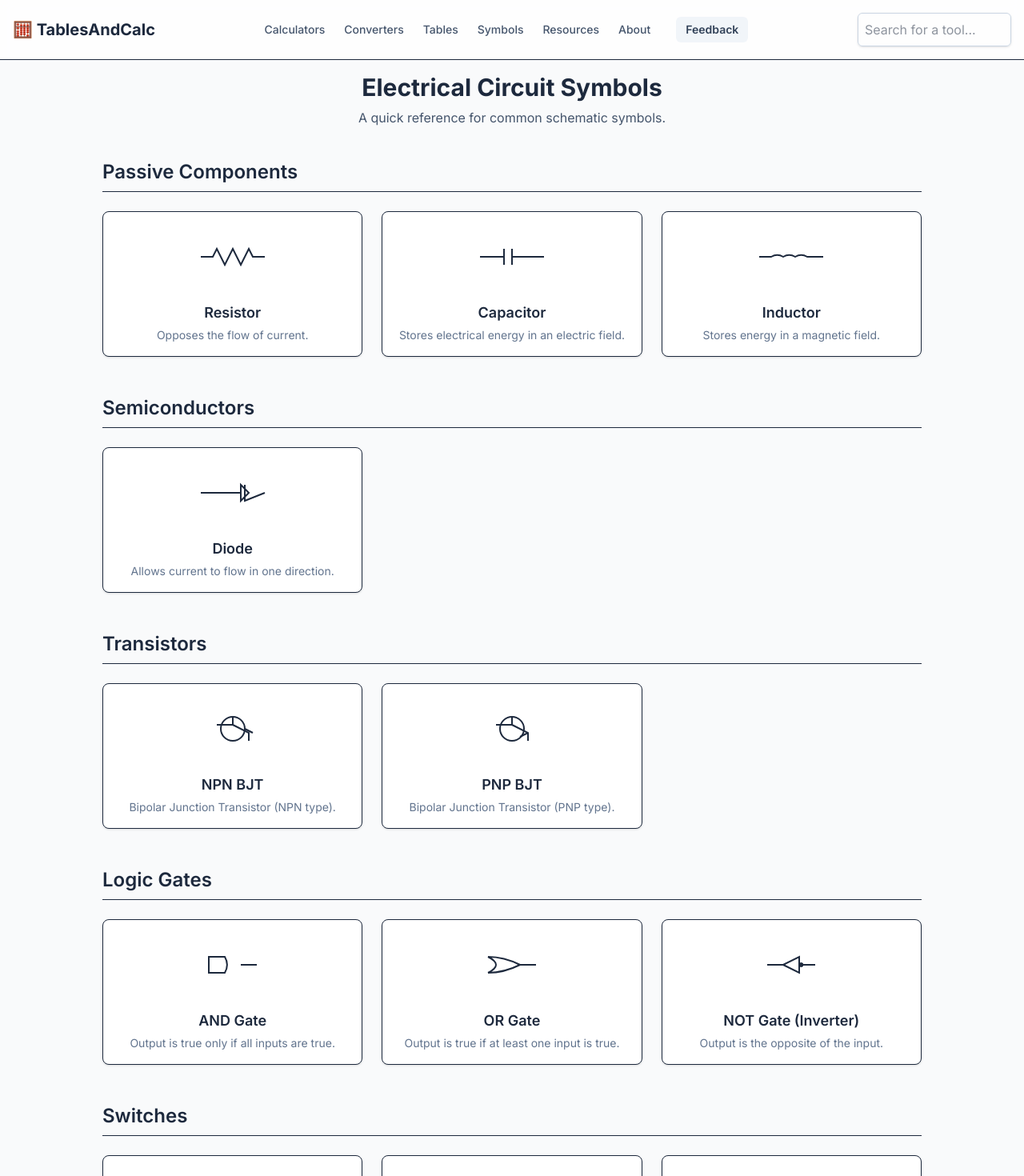
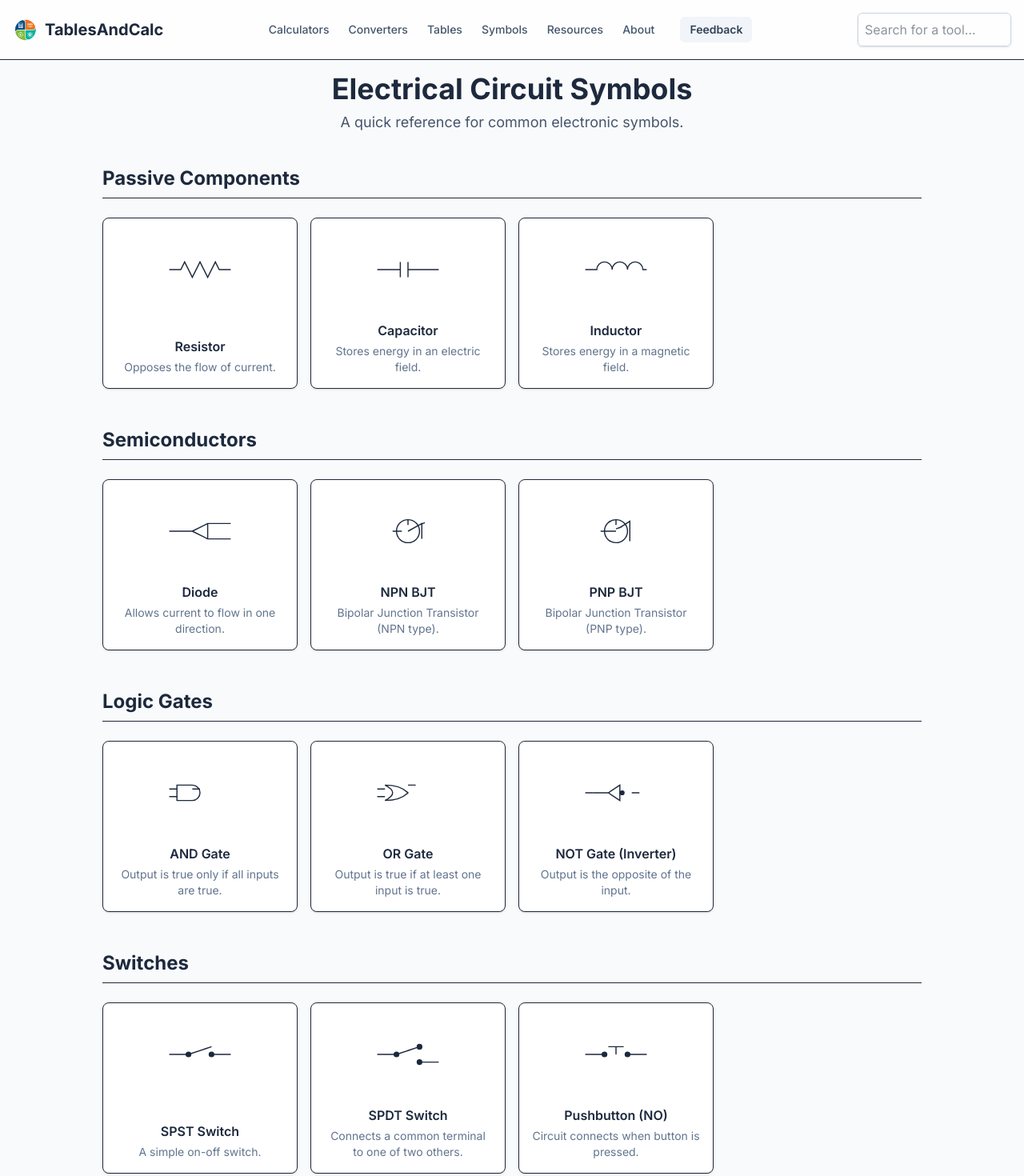
Before and after one commit to GokulKannur/tables-and-calc, a Next.js app: page /symbols/electrical-circuit-symbols in a window 1280 px wide. Shown: the top 1470 px of the page at 80% size. Built offline with nearby package versions, Linux system fonts and the light colour scheme.

Commit message:
new changes

```diff
--- a/src/app/symbols/electrical-circuit-symbols/page.tsx
+++ b/src/app/symbols/electrical-circuit-symbols/page.tsx
@@ -1,127 +1,83 @@
 import type { Metadata } from 'next';
+// Import all the new, clean icon components
+import {
+    ResistorIcon, CapacitorIcon, InductorIcon, DiodeIcon, NpnBjtIcon, PnpBjtIcon,
+    AndGateIcon, OrGateIcon, NotGateIcon, SpstSwitchIcon, SpdtSwitchIcon, PushbuttonIcon
+} from '@/components/icons/ElectricalSymbols';
 
 export const metadata: Metadata = {
   title: 'Common Electrical Circuit Symbols | TablesAndCalc',
   description: 'A visual reference guide to symbols used in schematics, including passive components, transistors, logic gates, and switches.',
 };
 
-// The complete, combined list of symbols
-const symbolData = [
-  // Category: Passive Components
+// A reusable component to display each symbol card for a clean layout
+const SymbolCard = ({ name, description, icon }: { name: string, description: string, icon: React.ReactNode }) => (
+    <div className="border rounded-lg p-4 text-center bg-white shadow-sm flex flex-col justify-between">
+        <div className="flex items-center justify-center h-24 mb-4">
+            {icon}
+        </div>
+        <div>
+            <h3 className="font-semibold text-slate-800">{name}</h3>
+            <p className="text-sm text-slate-500 mt-1">{description}</p>
+        </div>
+    </div>
+);
+
+// --- Symbol Data ---
+const symbolSections = [
     {
-    name: 'Resistor',
-    category: 'Passive Components',
-    description: 'Opposes the flow of current.',
-    svg: <svg width="100" height="40" viewBox="0 0 100 40"><path d="M10 20 L25 20 L30 10 L40 30 L50 10 L60 30 L70 10 L75 20 L90 20" stroke="currentColor" strokeWidth="2" fill="none"/></svg>
+        title: 'Passive Components',
+        symbols: [
+            { name: 'Resistor', description: 'Opposes the flow of current.', icon: <ResistorIcon /> },
+            { name: 'Capacitor', description: 'Stores energy in an electric field.', icon: <CapacitorIcon /> },
+            { name: 'Inductor', description: 'Stores energy in a magnetic field.', icon: <InductorIcon /> },
+        ],
     },
     {
-    name: 'Capacitor',
-    category: 'Passive Components',
-    description: 'Stores electrical energy in an electric field.',
-    svg: <svg width="100" height="40" viewBox="0 0 100 40"><path d="M10 20 L40 20 M40 10 L40 30 M50 10 L50 30 M50 20 L90 20" stroke="currentColor" strokeWidth="2" fill="none"/></svg>
+        title: 'Semiconductors',
+        symbols: [
+            { name: 'Diode', description: 'Allows current to flow in one direction.', icon: <DiodeIcon /> },
+            { name: 'NPN BJT', description: 'Bipolar Junction Transistor (NPN type).', icon: <NpnBjtIcon /> },
+            { name: 'PNP BJT', description: 'Bipolar Junction Transistor (PNP type).', icon: <PnpBjtIcon /> },
+        ],
     },
     {
-    name: 'Inductor',
-    category: 'Passive Components',
-    description: 'Stores energy in a magnetic field.',
-    svg: <svg width="100" height="40" viewBox="0 0 100 40"><path d="M10 20 L25 20 A 15 15, 0, 0, 1, 40 20 A 15 15, 0, 0, 1, 55 20 A 15 15, 0, 0, 1, 70 20 L90 20" stroke="currentColor" strokeWidth="2" fill="none"/></svg>
-  },
-  // Category: Semiconductors
-  {
-    name: 'Diode',
-    category: 'Semiconductors',
-    description: 'Allows current to flow in one direction.',
-    svg: <svg width="100" height="40" viewBox="0 0 100 40"><path d="M10 20 L60 20 L60 10 L70 20 L60 30 L60 20 M65 10 L65 30 L90 20" stroke="currentColor" strokeWidth="2" fill="none"/></svg>
-  },
-  // Category: Transistors
-  {
-    name: 'NPN BJT',
-    category: 'Transistors',
-    description: 'Bipolar Junction Transistor (NPN type).',
-    svg: <svg width="100" height="50" viewBox="0 0 100 50"><path d="M50 10 V 20 M30 20 H 50 M50 20 L 70 30 L 70 40 M65 25 L 75 30" stroke="currentColor" strokeWidth="2" fill="none"/><circle cx="50" cy="25" r="15" stroke="currentColor" strokeWidth="2" fill="none"/></svg>
+        title: 'Logic Gates',
+        symbols: [
+            { name: 'AND Gate', description: 'Output is true only if all inputs are true.', icon: <AndGateIcon /> },
+            { name: 'OR Gate', description: 'Output is true if at least one input is true.', icon: <OrGateIcon /> },
+            { name: 'NOT Gate (Inverter)', description: 'Output is the opposite of the input.', icon: <NotGateIcon /> },
+        ],
     },
     {
-    name: 'PNP BJT',
-    category: 'Transistors',
-    description: 'Bipolar Junction Transistor (PNP type).',
-    svg: <svg width="100" height="50" viewBox="0 0 100 50"><path d="M50 10 V 20 M30 20 H 50 M50 20 L 70 30 L 70 40 M60 35 L 70 30" stroke="currentColor" strokeWidth="2" fill="none"/><circle cx="50" cy="25" r="15" stroke="currentColor" strokeWidth="2" fill="none"/></svg>
-  },
-  // Category: Logic Gates
-  {
-    name: 'AND Gate',
-    category: 'Logic Gates',
-    description: 'Output is true only if all inputs are true.',
-    svg: <svg width="100" height="40" viewBox="0 0 100 40"><path d="M20 10 H 40 A 20 20 0 0 1 40 30 H 20 Z M20 10 V 15 M20 30 V 25 M60 20 H 80" stroke="currentColor" strokeWidth="2" fill="none"/></svg>
-  },
-  {
-    name: 'OR Gate',
-    category: 'Logic Gates',
-    description: 'Output is true if at least one input is true.',
-    svg: <svg width="100" height="40" viewBox="0 0 100 40"><path d="M20 10 Q 40 20, 20 30 M20 10 C 35 10, 50 15, 60 20 C 50 25, 35 30, 20 30 M60 20 H 80" stroke="currentColor" strokeWidth="2" fill="none"/></svg>
-  },
-  {
-    name: 'NOT Gate (Inverter)',
-    category: 'Logic Gates',
-    description: 'Output is the opposite of the input.',
-    svg: <svg width="100" height="40" viewBox="0 0 100 40"><path d="M20 20 H 40 L 60 10 V 30 L 40 20 M65 20 H 80" stroke="currentColor" strokeWidth="2" fill="none"/><circle cx="62.5" cy="20" r="2.5" stroke="currentColor" strokeWidth="1" fill="currentColor"/></svg>
-  },
-  // Category: Switches
-  {
-    name: 'SPST Switch',
-    category: 'Switches',
-    description: 'Single Pole, Single Throw. A simple on-off switch.',
-    svg: <svg width="100" height="40" viewBox="0 0 100 40"><path d="M10 20 H 35 L 65 10 M 65 20 H 90" stroke="currentColor" strokeWidth="2" fill="none"/><circle cx="35" cy="20" r="3" fill="currentColor"/><circle cx="65" cy="20" r="3" fill="currentColor"/></svg>
-  },
-  {
-    name: 'SPDT Switch',
-    category: 'Switches',
-    description: 'Single Pole, Double Throw. Connects a common terminal to one of two others.',
-    svg: <svg width="100" height="40" viewBox="0 0 100 40"><path d="M10 20 H 35 L 65 10 M 65 30 H 90" stroke="currentColor" strokeWidth="2" fill="none"/><circle cx="35" cy="20" r="3" fill="currentColor"/><circle cx="65" cy="10" r="3" fill="currentColor"/><circle cx="65" cy="30" r="3" fill="currentColor"/></svg>
-  },
-  {
-    name: 'Pushbutton (Normally Open)',
-    category: 'Switches',
-    description: 'The circuit is connected only when the button is pressed.',
-    svg: <svg width="100" height="40" viewBox="0 0 100 40"><path d="M10 20 H 35 M 65 20 H 90 M 50 20 V 10 H 40 L 60 10" stroke="currentColor" strokeWidth="2" fill="none"/><circle cx="35" cy="20" r="3" fill="currentColor"/><circle cx="65" cy="20" r="3" fill="currentColor"/></svg>
+        title: 'Switches',
+        symbols: [
+            { name: 'SPST Switch', description: 'A simple on-off switch.', icon: <SpstSwitchIcon /> },
+            { name: 'SPDT Switch', description: 'Connects a common terminal to one of two others.', icon: <SpdtSwitchIcon /> },
+            { name: 'Pushbutton (NO)', description: 'Circuit connects when button is pressed.', icon: <PushbuttonIcon /> },
+        ],
     },
 ];
 
+// --- Main Page Component ---
 export default function ElectricalSymbolsPage() {
-  // This code automatically groups the symbols by their category
-  const groupedSymbols = symbolData.reduce((acc, symbol) => {
-    const { category } = symbol;
-    if (!acc[category]) {
-      acc[category] = [];
-    }
-    acc[category].push(symbol);
-    return acc;
-  }, {} as Record<string, typeof symbolData>);
-
     return (
-    <div className="max-w-5xl mx-auto">
+        <div className="max-w-5xl mx-auto pb-12">
             <div className="text-center mb-10">
-        <h1 className="text-3xl font-bold">Electrical Circuit Symbols</h1>
-        <p className="text-slate-600 mt-2">A quick reference for common schematic symbols.</p>
+                <h1 className="text-4xl font-bold">Electrical Circuit Symbols</h1>
+                <p className="text-lg text-slate-600 mt-2">A quick reference for common electronic symbols.</p>
             </div>
 
             <div className="space-y-12">
-        {Object.entries(groupedSymbols).map(([category, symbols]) => (
-          <section key={category}>
-            <h2 className="text-2xl font-semibold border-b pb-2 mb-6">{category}</h2>
-            <div className="grid grid-cols-1 md:grid-cols-2 lg:grid-cols-3 gap-6">
-              {symbols.map((symbol) => (
-                <div key={symbol.name} className="bg-white p-4 border rounded-lg shadow-sm text-center flex flex-col justify-between">
-                  <div className="flex justify-center items-center h-20 text-slate-800">
-                    {symbol.svg}
-                  </div>
-                  <div>
-                    <h3 className="text-lg font-semibold mt-4">{symbol.name}</h3>
-                    <p className="text-sm text-slate-500 mt-1">{symbol.description}</p>
+                {symbolSections.map(section => (
+                    <div key={section.title}>
+                        <h2 className="text-2xl font-bold border-b pb-2 mb-6">{section.title}</h2>
+                        <div className="grid grid-cols-2 md:grid-cols-3 lg:grid-cols-4 gap-4">
+                            {section.symbols.map(symbol => (
+                                <SymbolCard key={symbol.name} {...symbol} />
+                            ))}
                         </div>
                     </div>
-              ))}
-            </div>
-          </section>
                 ))}
             </div>
         </div>
--- a/src/components/Navbar.tsx
+++ b/src/components/Navbar.tsx
@@ -1,8 +1,8 @@
-// src/components/Navbar.tsx
 "use client";
 
 import { useState } from 'react';
 import Link from 'next/link';
+import Image from 'next/image';
 import Search from './Search';
 import MenuIcon from './icons/MenuIcon';
 
@@ -28,8 +28,14 @@ export default function Navbar({ onFeedbackClick }: NavbarProps) {
     <>
       <nav className="bg-white/80 backdrop-blur-sm border-b sticky top-0 z-20">
         <div className="container mx-auto flex items-center justify-between p-4">
-          <Link href="/" className="text-xl font-bold">
-            🧮 TablesAndCalc
+          <Link href="/" className="flex items-center gap-2">
+            <Image
+              src="/logo/logo.png"
+              alt="TablesAndCalc Logo"
+              width={32}
+              height={32}
+            />
+            <span className="text-xl font-bold hidden sm:inline">TablesAndCalc</span>
           </Link>
 
           <div className="hidden md:flex items-center gap-6 text-sm font-medium">
@@ -86,7 +92,7 @@ export default function Navbar({ onFeedbackClick }: NavbarProps) {
                 {link.label}
               </Link>
             ))}
-             <button
+              <button
               onClick={() => {
                 onFeedbackClick();
                 setIsMenuOpen(false);
--- /dev/null
+++ b/src/components/icons/ElectricalSymbols.tsx
@@ -0,0 +1,54 @@
+import React from 'react';
+
+// Standard props for all icons to ensure consistency
+const iconProps: React.SVGProps<SVGSVGElement> = {
+  className: "w-24 h-16 mx-auto text-slate-800",
+  strokeWidth: 1.5,
+  fill: "none",
+  stroke: "currentColor",
+  viewBox: "0 0 100 40",
+};
+
+// --- Passive Components ---
+export const ResistorIcon = () => (
+  <svg {...iconProps}><path d="M10 20 L25 20 L30 10 L40 30 L50 10 L60 30 L70 10 L75 20 L90 20" /></svg>
+);
+export const CapacitorIcon = () => (
+  <svg {...iconProps}><path d="M10 20 L40 20 M40 10 L40 30 M50 10 L50 30 M50 20 L90 20" /></svg>
+);
+export const InductorIcon = () => (
+  <svg {...iconProps}><path d="M10 20 L25 20 A 10 10, 0, 0, 1, 45 20 A 10 10, 0, 0, 1, 65 20 A 10 10, 0, 0, 1, 85 20 L90 20" /></svg>
+);
+
+// --- Semiconductors ---
+export const DiodeIcon = () => (
+    <svg {...iconProps}><path d="M10 20 L40 20 L60 10 L60 30 L40 20 M60 10 L90 10 M60 30 L90 30" strokeLinejoin="round" /></svg>
+);
+export const NpnBjtIcon = () => (
+  <svg {...iconProps} viewBox="0 0 100 50"><circle cx="50" cy="25" r="15" /><path d="M50 10 V 17 M30 25 H 42 M50 25 l18 -10 l0 20 M64 17 l8 -3" /></svg>
+);
+export const PnpBjtIcon = () => (
+  <svg {...iconProps} viewBox="0 0 100 50"><circle cx="50" cy="25" r="15" /><path d="M50 10 V 17 M30 25 H 50 M54 21 l14 -9 v26 M58 19 l-8 3" /></svg>
+);
+
+// --- Logic Gates ---
+export const AndGateIcon = () => (
+  <svg {...iconProps}><path d="M20 10 h20 a 10 10 0 1 1 0 20 H 20 Z" /><path d="M10 15 h10 m-10 10 h10 m20 -10 h10" /></svg>
+);
+export const OrGateIcon = () => (
+  <svg {...iconProps}><path d="M20 10 q 20 10 0 20 M20,10 c 15 0, 25 5, 30 10 c -5 5 -15 10 -30 10" /><path d="M10 15 h10 m-10 10 h10 m30 -15 h10" /></svg>
+);
+export const NotGateIcon = () => (
+  <svg {...iconProps}><path d="M20 20 h20 l15 -10 v20 l-15 -10" /><circle cx="58" cy="20" r="2.5" fill="currentColor" /><path d="M10 20 h10 m50.5 0 h10" /></svg>
+);
+
+// --- Switches ---
+export const SpstSwitchIcon = () => (
+  <svg {...iconProps}><path d="M10 20 H 35 L 65 10 M 65 20 H 90" /><circle cx="35" cy="20" r="3" fill="currentColor"/><circle cx="65" cy="20" r="3" fill="currentColor"/></svg>
+);
+export const SpdtSwitchIcon = () => (
+  <svg {...iconProps}><path d="M10 20 H 35 L 65 10 M 65 30 H 90" /><circle cx="35" cy="20" r="3" fill="currentColor"/><circle cx="65" cy="10" r="3" fill="currentColor"/><circle cx="65" cy="30" r="3" fill="currentColor"/></svg>
+);
+export const PushbuttonIcon = () => (
+  <svg {...iconProps}><path d="M10 20 H 35 M 65 20 H 90 M 50 20 V 10 H 40 L 60 10" /><circle cx="35" cy="20" r="3" fill="currentColor"/><circle cx="65" cy="20" r="3" fill="currentColor"/></svg>
+);
```
Also changed, not shown: src/components/GeoGebraCalculator.tsx (+18 -8 lines), public/logo/logo.png (added). Lines whose indentation alone changed are shown as unchanged.
